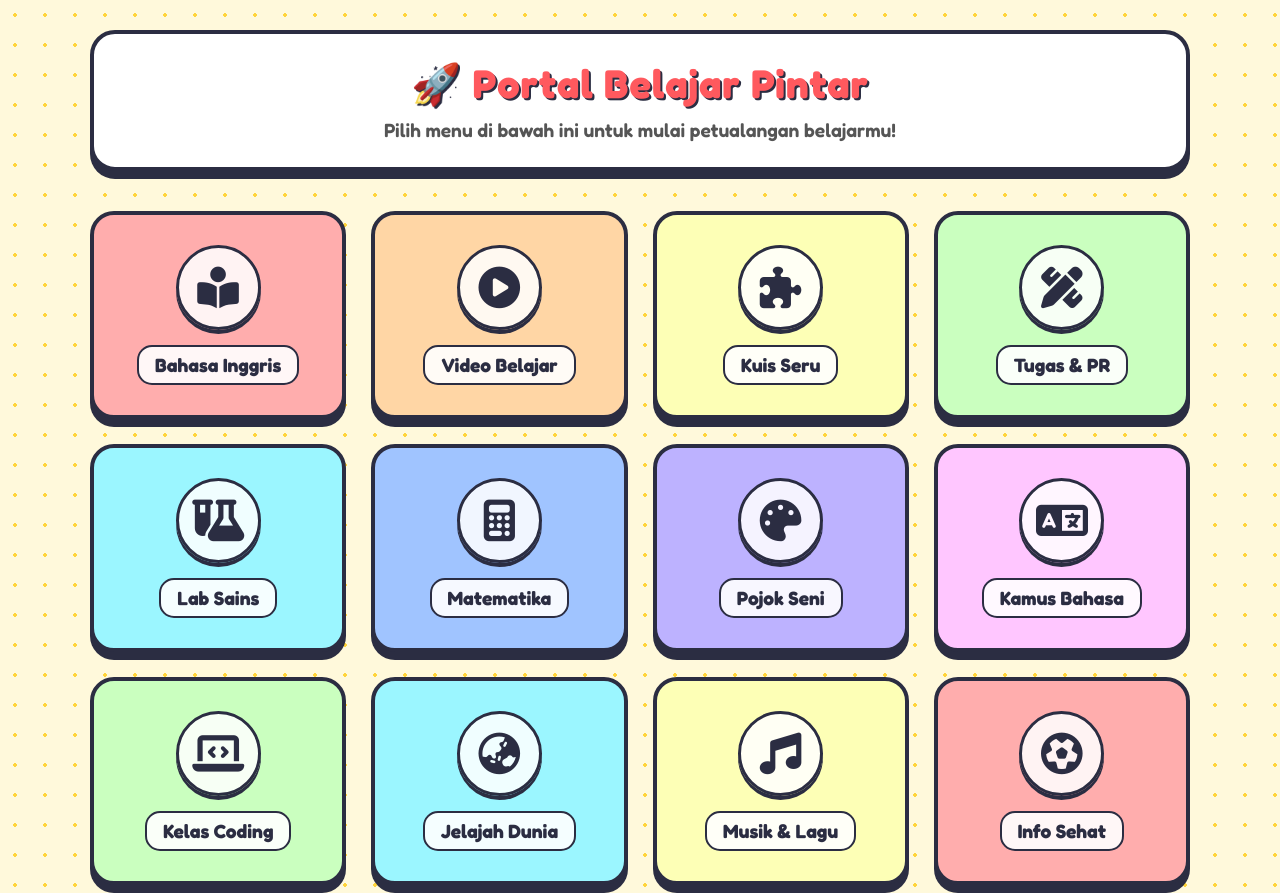
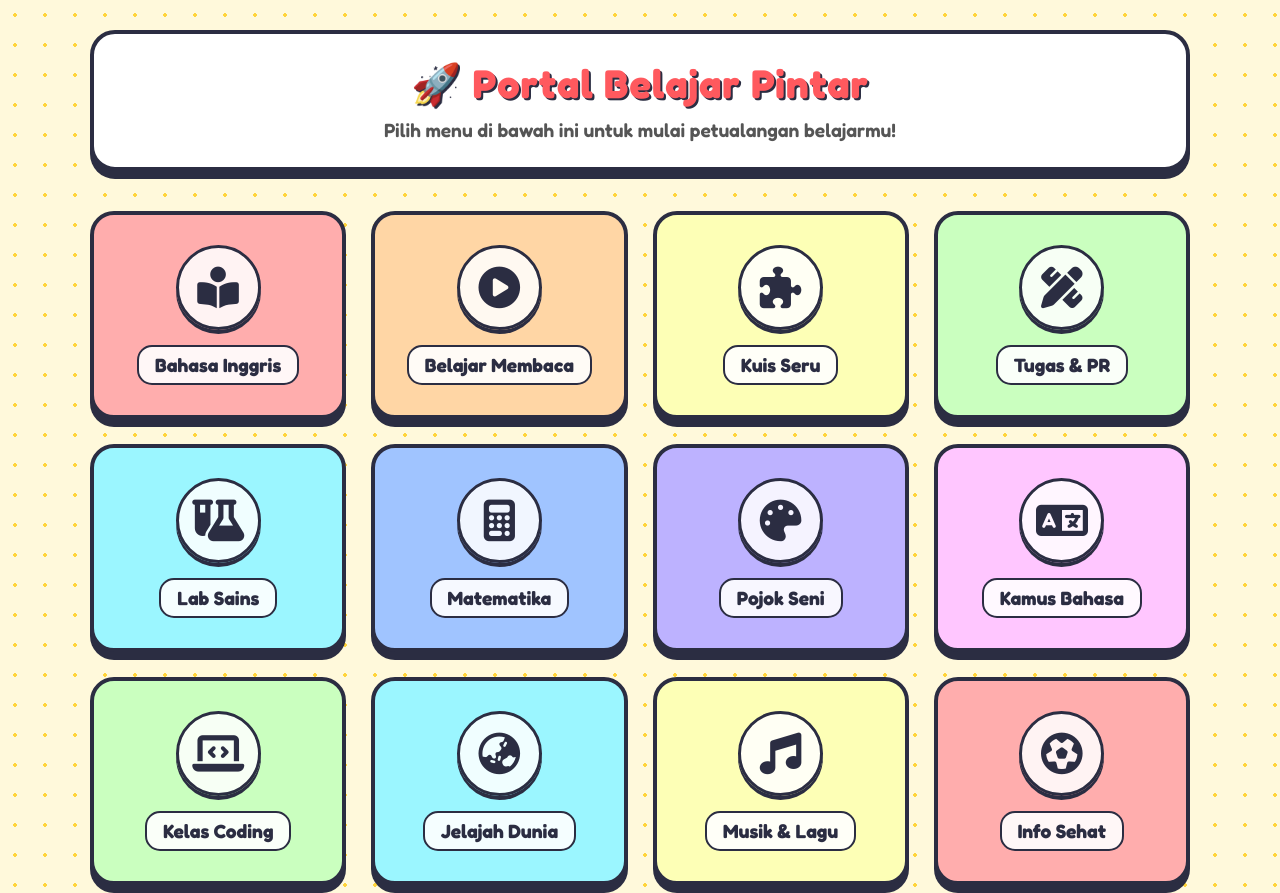
Before and after one commit to NardoTuns/SMPKRISTENBASAAN2026, a plain HTML site: page Belajar_Online/daftar_materi.html in a window 1280 px wide. Shown: the top 893 px of the page. Drawn offline with Linux system fonts and the light colour scheme.

Commit message:
Update learning portal layout and links

```diff
--- a/Belajar_Online/daftar_materi.html
+++ b/Belajar_Online/daftar_materi.html
@@ -182,10 +182,10 @@
                 <span>Bahasa Inggris</span>
             </a>
 
-            <!-- 2. Video Belajar -->
-            <a href="https://youtube.com" target="_blank" class="card c-oranye">
+            <!-- 2. Belajar Membaca -->
+            <a href="LES_MEMBACA/index.html" class="card c-oranye">
                 <div class="icon-wrapper"><i class="fa-solid fa-circle-play"></i></div>
-                <span>Video Belajar</span>
+                <span>Belajar Membaca</span>
             </a>
 
             <!-- 3. Kuis & Ujian -->
```
